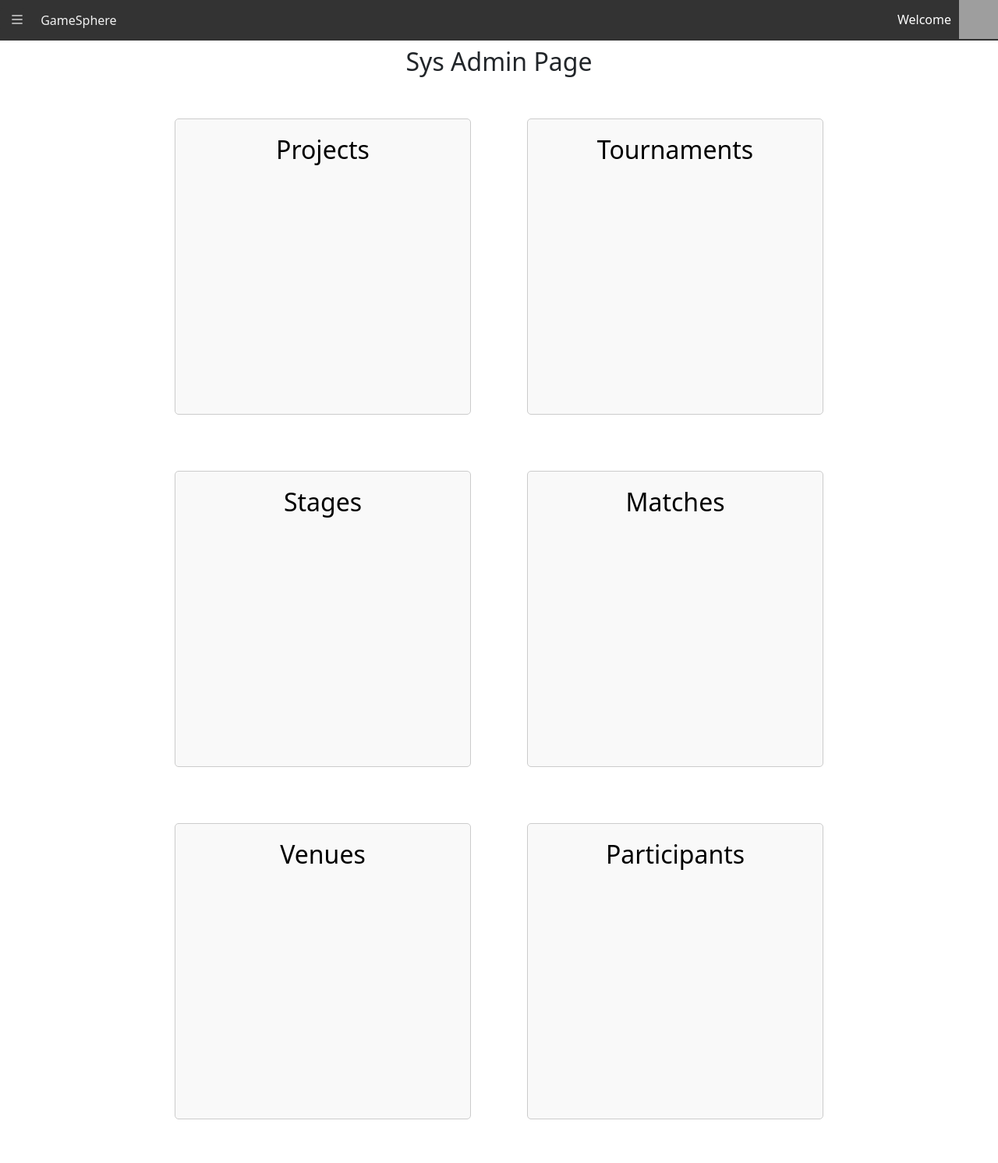
After one commit to ErnestEuGitHub/CSIT321Project, a Flask app: template templates/sysAdminHome.html in a window 1280 px wide. The commit adds this page. Shown: the whole page at 78% size. Run offline with Flask 3, Linux system fonts and the light colour scheme; the template is opened without the code that fills it, so the values that code supplies are empty; grey boxes are pictures that could not be loaded.

Commit message:
Changed routing and added sys admin

```diff
--- a/app.py
+++ b/app.py
@@ -8,6 +8,7 @@ from projects import *
 from placement import *
 from seeding import *
 from venue import *
+from sysadmin import *
 
 app = Flask(__name__)
 app.config['SECRET_KEY'] = 'secret'
@@ -42,8 +43,21 @@ def loadregister():
 def loadhome():
     if "id" not in session:
         return redirect(url_for('loadLogin'))
-    page = Projects.home()
-    return page
+    else:
+        with dbConnect.engine.connect() as conn:
+            query = "SELECT profileID from users WHERE userID = :userID"
+            inputs = {'userID': session["id"]}
+            checksysadmin = conn.execute(text(query), inputs)
+            rows = checksysadmin.fetchone()
+
+        if rows[0] == 1:
+            page = Projects.home()
+            return page
+        elif rows[0] == 3 :
+            page = sysAdminHome()
+            return page
+        else:
+            return render_template('notfound.html')
 
 @app.route('/projects/<projID>')
 def loadtournaments(projID):
@@ -405,6 +419,24 @@ def loadvenuetest():
         page = venue()
         return page
 
+#sysAdmin Routing
+# @app.route('/sysadminhome' , methods=["POST", "GET"])
+# def loadSysAdminHome():
+#     if "id" not in session:
+#         return redirect(url_for('loadLogin'))
+#     else:
+#         with dbConnect.engine.connect() as conn:
+#             query = "SELECT profileID from users WHERE userID = :userID"
+#             inputs = {'userID': session["id"]}
+#             checksysadmin = conn.execute(text(query), inputs)
+#             rows = checksysadmin.fetchone()
+
+#         if rows[0] != 3:
+#             return render_template('notfound.html')
+#         else:
+#             page = sysAdminHome()
+#             return page
+
 @app.errorhandler(404)
 def loadnotfound(error):
     return render_template('notfound.html', error=error)
--- a/static/css/login.css
+++ b/static/css/login.css
@@ -140,3 +140,7 @@
     .site-logo a {
         color: #fff;
         text-decoration: none; }
+
+.loginNavPadding {
+  padding-top: 5rem;
+}
--- a/templates/layout.html
+++ b/templates/layout.html
@@ -10,9 +10,11 @@
 <head>
     <title>
         {% if navtype == 'tournament' %}
-           Tournaments
+            Tournaments
         {% elif navtype == 'project' %}
             Projects
+        {% elif navtype == 'sysAdmin' %}
+            System Admin
         {% endif %}
     </title>
 </head>
@@ -22,7 +24,12 @@
         <button class="navbar-toggler" type="button" onclick="toggleNavBar()">
             <i class="bi bi-list"></i>
         </button>
-        <a href="/home">GameSphere</a>
+        {% if navtype == 'sysAdmin' %}
+            <a href="/sysadminhome">GameSphere</a>
+        {% else %}
+            <a href="/home">GameSphere</a>
+        {% endif %}
+
         <div class="toprightnav">
             <div class="firstname">Welcome {{ session["fname"] }}</div>
             <div class="dropdown">
@@ -94,6 +101,17 @@
             <a href="#">Final Standing</a>
             <a href="#">Public Page</a>
             <a href="#">Media</a>
+
+        {% elif navtype == 'sysAdmin' %}
+
+            <h2>System Admin</h2>
+
+            <a href="#">Projects</a>
+            <a href="#">Stages</a>
+            <a href="#">Matches</a>
+            <a href="#">Venues</a>
+            <a href="#">Participants</a>
+
         {% endif %}
     </div>
 
--- a/templates/login.html
+++ b/templates/login.html
@@ -39,7 +39,7 @@
 
 	</header>
 
-	<section class="h-100">
+	<section class="h-100 loginNavPadding">
 		{% for message in get_flashed_messages(category_filter=["error"]) %}
 			{% if message %}
 				<div class="alert alert-danger alert-dismissible fade show" role="alert">
@@ -60,7 +60,7 @@
 		<div class="container h-100">
 			<div class="row justify-content-sm-center h-100">
 				<div class="col-xxl-4 col-xl-5 col-lg-5 col-md-7 col-sm-9">
-					<div class="text-center my-5" style="padding-top: 50px">
+					<div class="text-center my-5">
 						<h1>GameSphere Login</h1>
 					</div>
 					<div class="card shadow-lg">
--- /dev/null
+++ b/templates/sysAdminHome.html
@@ -0,0 +1,53 @@
+{% extends "layout.html" %}
+
+{% block content %}
+
+    <div class="content">
+        <div class="search-container">
+            <h2>Sys Admin Page</h2>
+        </div>
+
+        <a href="#" class="boxlink">
+            <div class="col-6 m-3 box">
+                <h2>Projects</h2>
+            </div>
+        </a>
+
+        <a href="#" class="boxlink">
+            <div class="col-6 m-3 box">
+                <h2>Tournaments</h2>
+            </div>
+        </a>
+
+        <a href="#" class="boxlink">
+            <div class="col-6 m-3 box">
+                <h2>Stages</h2>
+            </div>
+        </a>
+
+        <a href="#" class="boxlink">
+            <div class="col-6 m-3 box">
+                <h2>Matches</h2>
+            </div>
+        </a>
+
+        <a href="#" class="boxlink">
+            <div class="col-6 m-3 box">
+                <h2>Venues</h2>
+            </div>
+        </a>
+
+        <a href="#" class="boxlink">
+            <div class="col-6 m-3 box">
+                <h2>Participants</h2>
+            </div>
+        </a>
+    </div>
+
+    <script src="https://cdn.jsdelivr.net/npm/bootstrap@5.3.2/dist/js/bootstrap.bundle.min.js" integrity="sha384-C6RzsynM9kWDrMNeT87bh95OGNyZPhcTNXj1NW7RuBCsyN/o0jlpcV8Qyq46cDfL" crossorigin="anonymous"></script>
+
+    <script>
+
+    </script>
+
+{% endblock %}
--- a/user.py
+++ b/user.py
@@ -40,8 +40,7 @@ class User:
                     if session["profileID"] == 1:
                         return redirect(url_for('loadhome'))
                     elif session["profileID"] == 3:
-                        flash('Login Successful As A Sys Admin!', 'success')
-                        return render_template('login.html', invalidEmail = False, invalidPassword = False)
+                        return redirect(url_for('loadhome'))
                     else:
                         flash('Login Successful! But seems like theres no page for your role...', 'success')
                         return render_template('login.html', invalidEmail = False, invalidPassword = False)
```
Also changed, not shown: sysadmin.py (added, +10 -0 lines).
